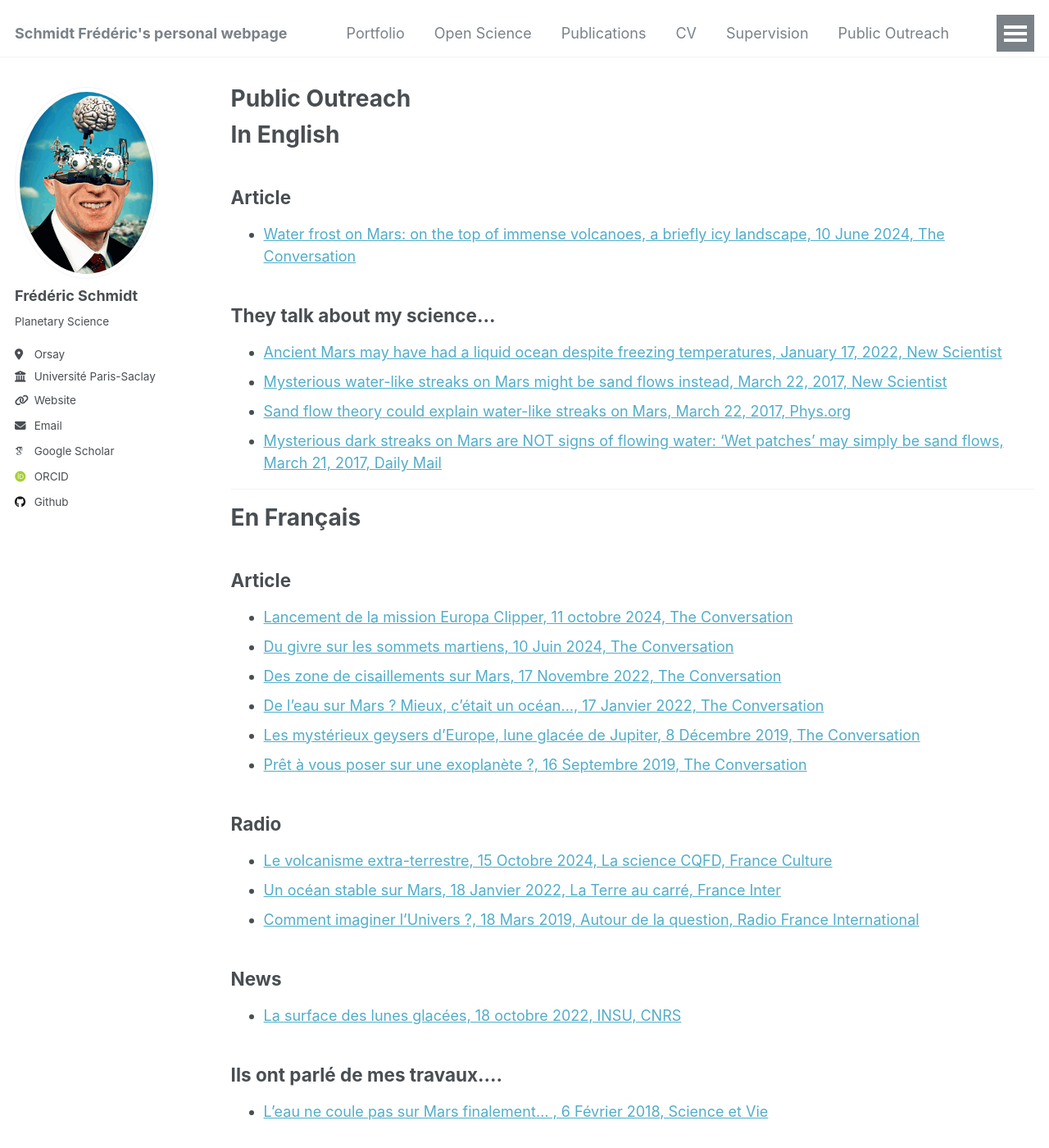
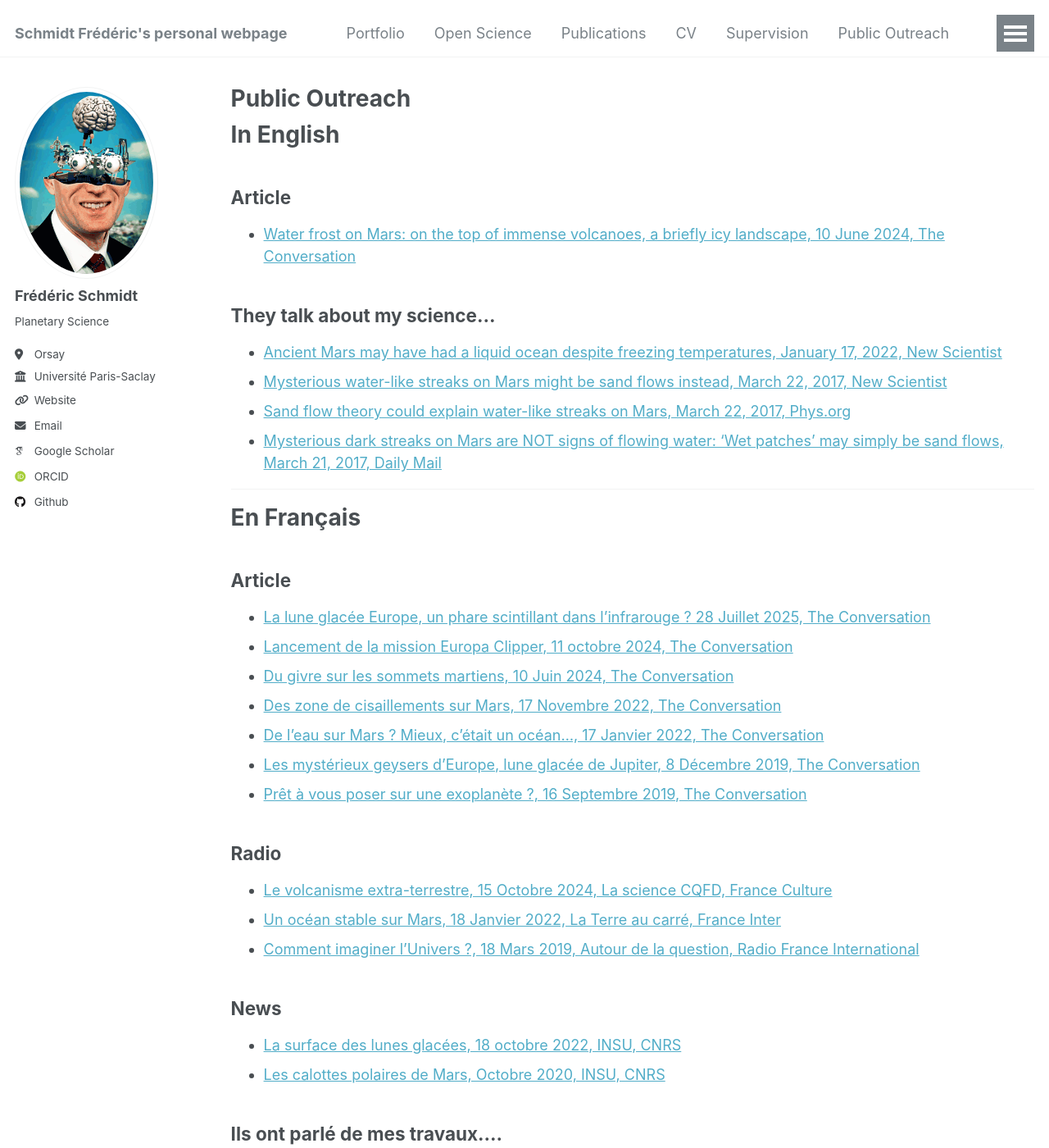
Before and after one commit to fredericschmidt/fredericschmidt.github.io, a Jekyll site: the page built from _pages/public_outreach.md, in a window 1280 px wide and 1400 px high. Shown: the whole window at 82% size. Built offline with Jekyll 4.4.1, drawn with Linux system fonts in a browser that asks for light colours; some web fonts are replaced.

Commit message:
update outreach

```diff
--- a/_pages/public_outreach.md
+++ b/_pages/public_outreach.md
@@ -30,6 +30,7 @@ En Français
 
 ## Article
 
+* [La lune glacée Europe, un phare scintillant dans l’infrarouge ? 28 Juillet 2025, The Conversation](https://theconversation.com/du-givre-deau-au-sommet-des-volcans-martiens-une-toute-nouvelle-decouverte-227404)
 * [Lancement de la mission Europa Clipper, 11 octobre 2024, The Conversation](https://theconversation.com/europa-clipper-une-mission-ambitieuse-pour-caracteriser-lhabitabilite-dune-lune-de-jupiter-240745)
 * [Du givre sur les sommets martiens, 10 Juin 2024, The Conversation](https://theconversation.com/du-givre-deau-au-sommet-des-volcans-martiens-une-toute-nouvelle-decouverte-227404)
 * [Des zone de cisaillements sur Mars, 17 Novembre 2022, The Conversation](https://theconversation.com/mars-est-asymetrique-on-comprend-maintenant-mieux-pourquoi-193419)
@@ -46,6 +47,8 @@ En Français
 ## News
 
 * [La surface des lunes glacées, 18 octobre 2022, INSU, CNRS](https://www.insu.cnrs.fr/fr/cnrsinfo/la-surface-des-lunes-glacees-de-jupiter)
+* [Les calottes polaires de Mars, Octobre 2020, INSU, CNRS](https://www.insu.cnrs.fr/fr/cnrsinfo/les-calottes-polaires-de-mars)
+
 
 ## Ils ont parlé de mes travaux....
 
```
Also changed, not shown: README.md (+5 -0 lines).
